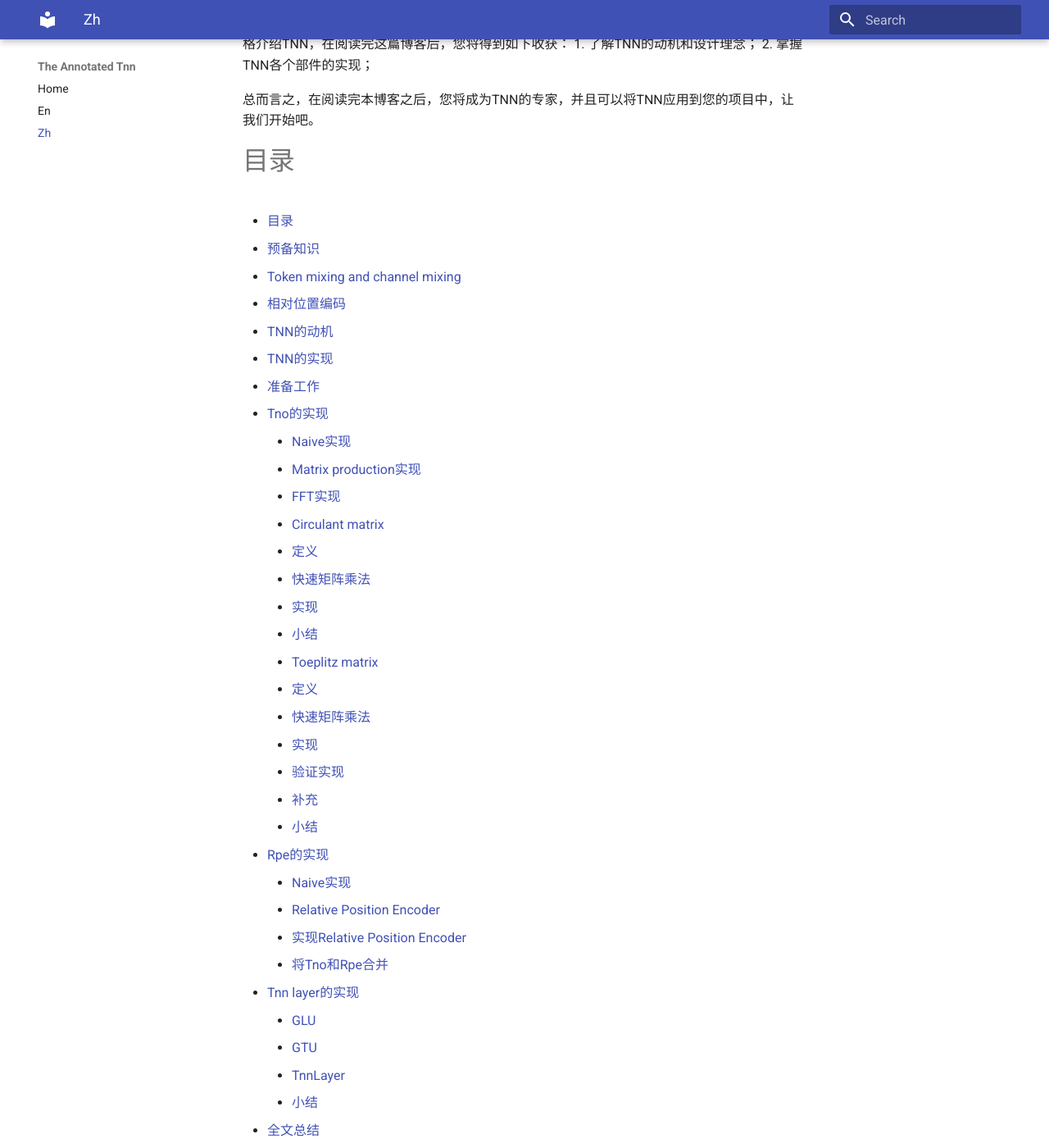
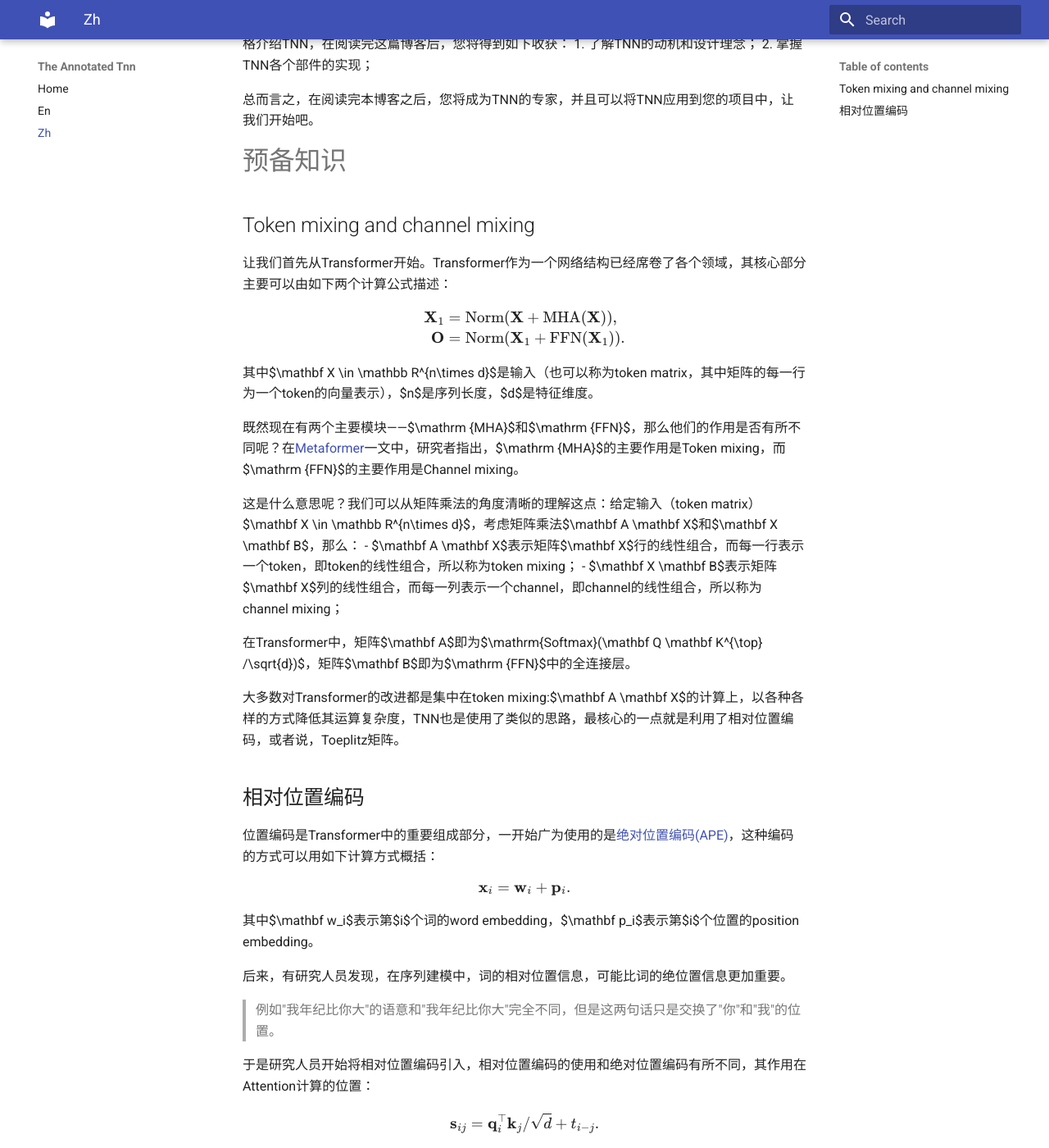
Before and after one commit to Doraemonzzz/annotated-tnn, an MkDocs documentation site: the page built from docs/zh.md, in a window 1280 px wide and 1400 px high, scrolled down 738 px. Shown: the whole window at 82% size. Built offline with MkDocs 1.6.1 and Material for MkDocs 9.7.7, drawn with Linux system fonts in a browser that asks for light colours; formulas are drawn with MathJax 3.

Commit message:
update toc

```diff
--- a/docs/zh.md
+++ b/docs/zh.md
@@ -24,7 +24,7 @@ Toeplitz Neural Network(TNN)是一种全新的网络结构，以一种完全不
 
 总而言之，在阅读完本博客之后，您将成为TNN的专家，并且可以将TNN应用到您的项目中，让我们开始吧。
 
-# 目录
+<!-- # 目录
 
 - [目录](#目录)
 - [预备知识](#预备知识)
@@ -59,7 +59,7 @@ Toeplitz Neural Network(TNN)是一种全新的网络结构，以一种完全不
     - [GTU](#gtu)
     - [TnnLayer](#tnnlayer)
     - [小结](#小结-2)
-- [全文总结](#全文总结)
+- [全文总结](#全文总结) -->
 
 # 预备知识
 
```
